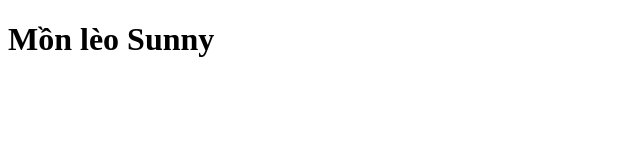
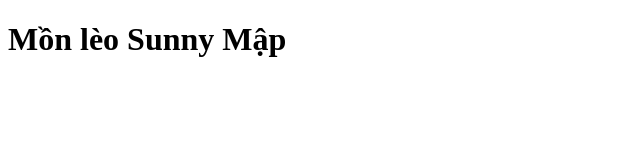
Before and after one commit to MonLeoSunny/Sunny, a plain HTML site: page index.html in a window 1280 px wide. Shown: the whole page, without its empty margins (0-640 px from the left). Drawn offline with Linux system fonts and the light colour scheme.

Commit message:
Update index.html

```diff
--- a/index.html
+++ b/index.html
@@ -7,6 +7,6 @@
     <title>Document</title>
 </head>
 <body>
-    <h1>Mồn lèo Sunny</h1>
+    <h1>Mồn lèo Sunny Mập</h1>
 </body>
 </html>
```
